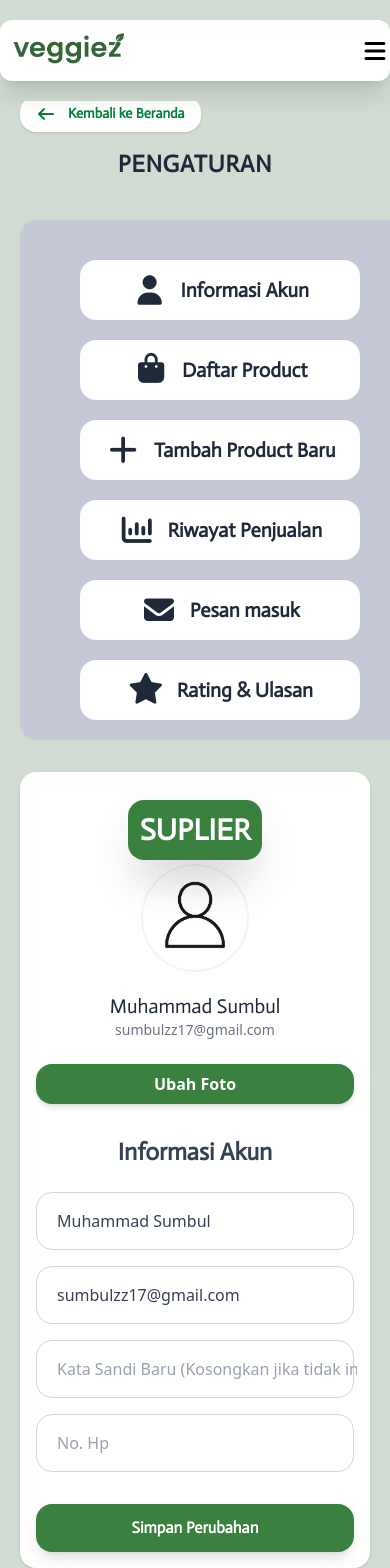
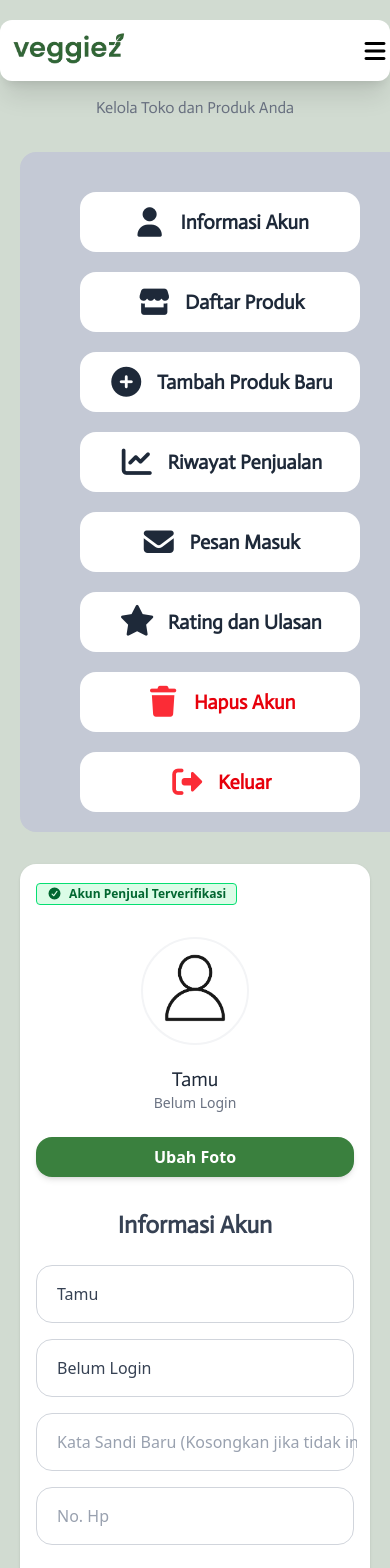
Before and after one commit to Rijalpratama23/veggiezz, a React (Vite) app in the folder frontend/: page /settingPenjual in a window 390 px wide. Shown: the top 1568 px of the page. Built offline with nearby package versions, Linux system fonts and the light colour scheme; a web font is replaced by a local one.

Commit message:
update fitur be

```diff
--- a/frontend/src/Components/Profile/CardUser.jsx
+++ b/frontend/src/Components/Profile/CardUser.jsx
@@ -1,14 +1,23 @@
 import React from 'react';
 import Button from '../../Components/Button';
-import { Link, useLocation, useNavigate } from  "react-router-dom";
+import { Link, useNavigate } from  "react-router-dom";
 
-const CardUser = ({ title, icon, target }) => {
+const CardUser = ({ title, icon, target, onCustomClick }) => {
   const navigate = useNavigate();
+
+  const handleClick = () => {
+    if (onCustomClick) {
+      onCustomClick();
+    }else {
+      navigate(target);
+    }
+  };
+
   return (
     <div className="card1 bg-white rounded-2xl p-5 md:p-10 text-center shadow-2xl mt-5 md:mt-7">
       <h3 className="font-actor text-xl">{title}</h3>
       {icon}
-      <Button title="EDIT PROFILE" onClick={() => navigate(target)} />
+      <Button title="EDIT PROFILE" onClick={handleClick} />
     </div>
   );
 };
--- a/frontend/src/Page/Setting/SettingPenjual.jsx
+++ b/frontend/src/Page/Setting/SettingPenjual.jsx
@@ -1,53 +1,162 @@
-import React from 'react';
+import React, { useState, useEffect } from 'react';
+import axios from 'axios'; // Import Axios untuk fitur delete (opsional)
+import { useNavigate } from 'react-router-dom'; // Import useNavigate
 import Header from '../../Components/Header';
 import Head from '../../Components/Setting/Head';
 import SideBar from '../../Components/Setting/SideBar';
 import Content from '../../Components/Setting/Content';
 
 const SettingPenjual = () => {
-  // DATA UNTUK PENJUAL (6 ITEM) - Error syntax sebelumnya sudah diperbaiki di sini
+  const navigate = useNavigate();
+
+  // 1. STATE PROFILE
+  const [profile, setProfile] = useState({
+    id: '', // Tambahkan ID untuk keperluan hapus akun
+    nama: 'Loading...',
+    email: 'Loading...',
+  });
+
+  // 2. STATE UNTUK MODAL (POPUP)
+  const [showLogoutModal, setShowLogoutModal] = useState(false); // Modal Keluar
+  const [showDeleteModal, setShowDeleteModal] = useState(false); // Modal Hapus Akun
+
+  // 3. AMBIL DATA DARI LOCAL STORAGE
+  useEffect(() => {
+    const storedUser = localStorage.getItem('user');
+    if (storedUser) {
+      const userData = JSON.parse(storedUser);
+      setProfile({
+        id: userData.id,
+        nama: userData.nama,
+        email: userData.email,
+      });
+    } else {
+      setProfile({ nama: 'Tamu', email: 'Belum Login' });
+    }
+  }, []);
+
+  // 4. FUNGSI LOGOUT & DELETE
+  const handleLogout = () => {
+    localStorage.removeItem('token');
+    localStorage.removeItem('user');
+    setShowLogoutModal(false);
+    navigate('/'); // Kembali ke Login
+  };
+
+  const deleteAccount = async () => {
+    try {
+      // Pastikan endpoint API sesuai dengan backend Anda
+      await axios.delete(`http://localhost:5000/users/${profile.id}`);
+      setShowDeleteModal(false);
+      alert('Akun Toko berhasil dihapus.');
+      handleLogout();
+    } catch (error) {
+      console.error(error);
+      alert('Gagal menghapus akun.');
+      setShowDeleteModal(false);
+    }
+  };
+
+  // 5. MENU KHUSUS PENJUAL
   const menuPenjual = [
-    { judul: "Informasi Akun", icon: <i className="fa-solid fa-user text-3xl"></i> },
-    { judul: "Daftar Product", icon: <i className="fa-solid fa-bag-shopping text-3xl"></i> },
-    { judul: "Tambah Product Baru", icon: <i className="fa-solid fa-plus text-3xl"></i> },
-    { judul: "Riwayat Penjualan", icon: <i className="fa-solid fa-chart-column text-3xl"></i> },
-    { judul: "Pesan masuk", icon: <i className="fa-solid fa-envelope text-3xl"></i> },
-    { judul: "Rating & Ulasan", icon: <i className="fa-solid fa-star text-3xl"></i> },
+    { judul: 'Informasi Akun', icon: <i className="fa-solid fa-user text-3xl"></i> },
+    { judul: 'Daftar Produk', icon: <i className="fa-solid fa-store text-3xl"></i> },
+    { judul: 'Tambah Produk Baru', icon: <i className="fa-solid fa-circle-plus text-3xl"></i> },
+    { judul: 'Riwayat Penjualan', icon: <i className="fa-solid fa-chart-line text-3xl"></i> },
+    { judul: 'Pesan Masuk', icon: <i className="fa-solid fa-envelope text-3xl"></i> },
+    { judul: 'Rating dan Ulasan', icon: <i className="fa-solid fa-star text-3xl"></i> },
+
+    // Tombol Hapus Akun
+    {
+      judul: 'Hapus Akun',
+      icon: <i className="fa-solid fa-trash text-3xl text-red-500"></i>,
+      isDelete: true,
+      onClick: () => setShowDeleteModal(true), // Buka Modal Delete
+    },
+
+    // Tombol Keluar (BARU)
+    {
+      judul: 'Keluar',
+      icon: <i className="fa-solid fa-right-from-bracket text-3xl text-red-500"></i>,
+      isDelete: true, // Pakai style merah
+      onClick: () => setShowLogoutModal(true), // Buka Modal Logout
+    },
   ];
 
   return (
     <div className="min-h-screen secondary">
       <Header />
       <div className="pt-15 pb-5 md:pt-30">
-    <Head />
+        {/* Judul Halaman */}
+        <div className="text-center mb-8">
+          <h1 className="font-acme text-3xl md:text-4xl text-gray-800">DASHBOARD PENJUAL</h1>
+          <p className="text-gray-500 font-actor">Kelola Toko dan Produk Anda</p>
+        </div>
 
-    {/* PERUBAHAN ADA DI DIV INI */}
-    {/* 1. flex flex-col: Mobile jadi kolom (atas-bawah) */}
-    {/* 2. md:flex-row: Desktop jadi baris (kiri-kanan) */}
-    {/* 3. gap-8: Memberi jarak antara Sidebar dan Content */}
-    {/* 4. items-start: Agar tinggi sidebar tidak memaksa mengikuti tinggi konten */}
-    <div className="flex flex-col md:flex-row items-start justify-between gap-8 m-5 md:mx-18">
-
-      {/* Wrapper agar Sidebar full width di mobile tapi tetap ukurannya pas di desktop */}
+        <div className="flex flex-col md:flex-row justify-between items-start gap-8 m-5 md:mx-18">
+          {/* Sidebar Menu Penjual */}
           <div className="w-full md:w-auto">
             <SideBar dataMenu={menuPenjual} />
           </div>
 
-      {/* Content diberi w-full agar mengisi sisa ruang */}
+          {/* Content Profile */}
           <div className="w-full">
             <Content
-          nama="Muhammad Sumbul"
-          email="sumbulzz17@gmail.com"
+              nama={profile.nama}
+              email={profile.email}
               cardType={
-            <div className="flex justify-center font-actor font-semibold text-3xl">
-              <div className='flex justify-center primary p-3 rounded-2xl text-white shadow-2xl relative top-3'>SUPLIER</div>
-            </div>
+                <span className="bg-green-100 text-green-800 text-xs font-semibold px-2.5 py-0.5 rounded border border-green-400 mb-4 inline-block">
+                  <i className="fa-solid fa-check-circle mr-1"></i> Akun Penjual Terverifikasi
+                </span>
               }
             />
           </div>
-
         </div>
       </div>
+
+      {/* --- MODAL 1: KONFIRMASI HAPUS AKUN --- */}
+      {showDeleteModal && (
+        <div className="fixed inset-0 bg-black bg-opacity-50 flex items-center justify-center z-50">
+          <div className="bg-white p-8 rounded-2xl shadow-xl w-[400px] text-center">
+            <i className="fa-solid fa-triangle-exclamation text-5xl text-red-500 mb-4"></i>
+            <h3 className="text-2xl font-bold text-gray-800 mb-2">Hapus Toko?</h3>
+            <p className="text-gray-600 mb-6">Semua data produk dan penjualan akan hilang permanen.</p>
+            <div className="flex justify-center gap-4">
+              <button onClick={() => setShowDeleteModal(false)} className="px-6 py-2 rounded-xl border border-gray-300 text-gray-700 font-semibold hover:bg-gray-100 transition">
+                Batal
+              </button>
+              <button onClick={deleteAccount} className="px-6 py-2 rounded-xl bg-red-500 text-white font-semibold hover:bg-red-600 transition shadow-md">
+                Ya, Hapus
+              </button>
+            </div>
+          </div>
+        </div>
+      )}
+
+      {/* --- MODAL 2: KONFIRMASI KELUAR (LOGOUT) --- */}
+      {showLogoutModal && (
+        <div className="fixed inset-0 bg-black bg-opacity-50 flex items-center justify-center z-50">
+          <div className="bg-white p-8 rounded-2xl shadow-xl w-[400px] text-center">
+            {/* Icon Pintu Keluar */}
+            <i className="fa-solid fa-right-from-bracket text-5xl text-red-500 mb-4"></i>
+
+            <h3 className="text-2xl font-bold text-gray-800 mb-2">Keluar Toko?</h3>
+            <p className="text-gray-600 mb-6">Apakah Anda yakin ingin keluar dari akun Penjual?</p>
+
+            <div className="flex justify-center gap-4">
+              {/* Tombol Batal */}
+              <button onClick={() => setShowLogoutModal(false)} className="px-6 py-2 rounded-xl border border-gray-300 text-gray-700 font-semibold hover:bg-gray-100 transition">
+                Batal
+              </button>
+
+              {/* Tombol Ya (Logout) */}
+              <button onClick={handleLogout} className="px-6 py-2 rounded-xl bg-red-500 text-white font-semibold hover:bg-red-600 transition shadow-md">
+                Ya, Keluar
+              </button>
+            </div>
+          </div>
+        </div>
+      )}
     </div>
   );
 };
```
Also changed, not shown: frontend/src/Components/Profile/ContentProfile.jsx (+80 -4 lines), 1 other file (tests, documents, lock files or other folders). Lines whose indentation alone changed are shown as unchanged.
